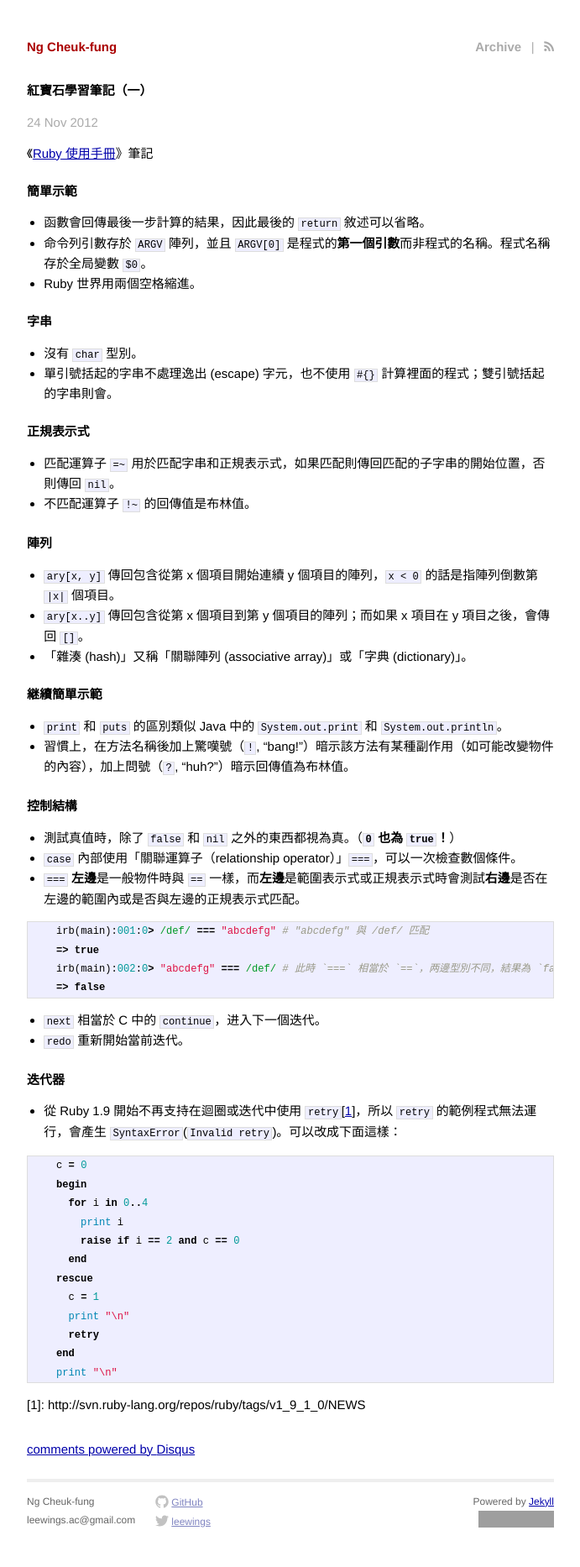
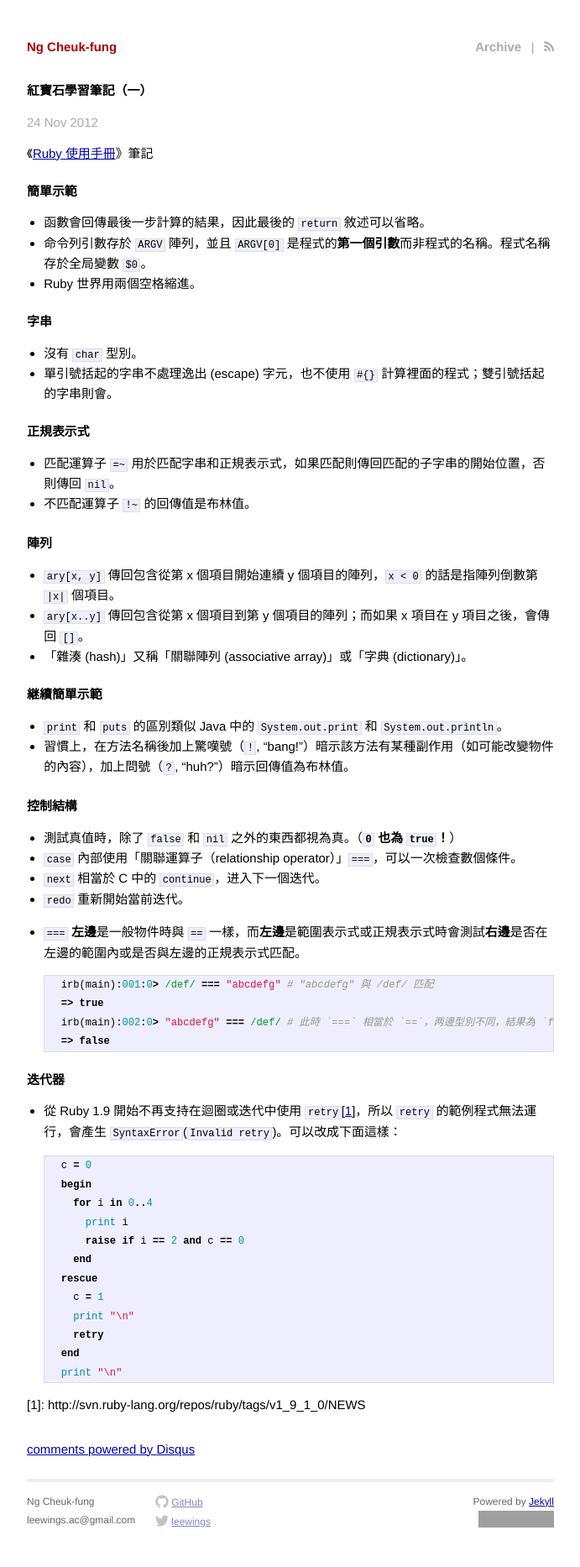
Before and after one commit to cheuk-fung/cheuk-fung.github.io, a Jekyll site: the page built from _posts/2012-11-24-notes-on-learning-ruby-1.md, in a window 1280 px wide. Shown: the whole page at 84% size, without its empty margins (294-985 px from the left). Built offline with Jekyll 4.4.1, drawn with Linux system fonts in a browser that asks for light colours; nearby versions of some CDN libraries; Markdown is read by kramdown in place of the engine named in the settings; comment, search, counter and statistics services are not loaded; grey boxes are pictures that could not be loaded.

````diff
--- a/_posts/2012-11-24-notes-on-learning-ruby-1.md
+++ b/_posts/2012-11-24-notes-on-learning-ruby-1.md
@@ -36,23 +36,22 @@ title: 紅寶石學習筆記（一）
 
 - 測試真值時，除了 `false` 和 `nil` 之外的東西都視為真。（**`0` 也為 `true`！**）
 - `case` 內部使用「關聯運算子（relationship operator）」`===`，可以一次檢查數個條件。
+- `next` 相當於 C 中的 `continue`，进入下一個迭代。
+- `redo` 重新開始當前迭代。
 - `===` **左邊**是一般物件時與 `==` 一樣，而**左邊**是範圍表示式或正規表示式時會測試**右邊**是否在左邊的範圍內或是否與左邊的正規表示式匹配。
 
-```ruby
+    ```ruby
     irb(main):001:0> /def/ === "abcdefg" # "abcdefg" 與 /def/ 匹配
     => true
     irb(main):002:0> "abcdefg" === /def/ # 此時 `===` 相當於 `==`，两邊型別不同，結果為 `false`
     => false
-```
-
-- `next` 相當於 C 中的 `continue`，进入下一個迭代。
-- `redo` 重新開始當前迭代。
+    ```
 
 ### 迭代器
 
 - 從 Ruby 1.9 開始不再支持在迴圈或迭代中使用 `retry`[[1](#ref1)]，所以 `retry` 的範例程式無法運行，會產生 `SyntaxError`(`Invalid retry`)。可以改成下面這樣：
 
-```ruby
+    ```ruby
     c = 0
     begin
       for i in 0..4
@@ -65,6 +64,6 @@ title: 紅寶石學習筆記（一）
       retry
     end
     print "\n"
-```
+    ```
 
 <a name="ref1"></a>[1]: http://svn.ruby-lang.org/repos/ruby/tags/v1_9_1_0/NEWS
````
Also changed, not shown: _posts/2012-11-25-notes-on-learning-ruby-2.md (+7 -7 lines).
